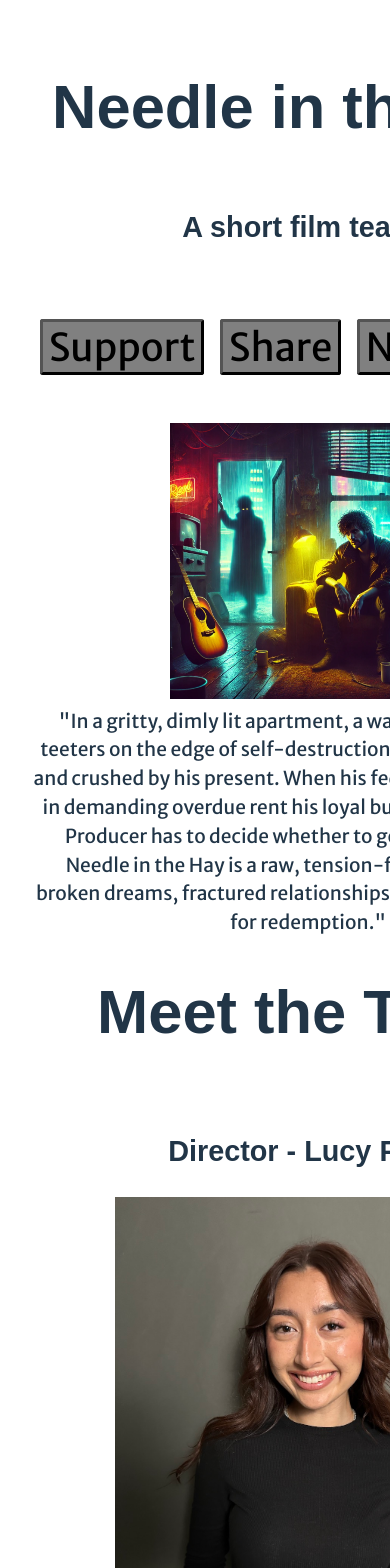
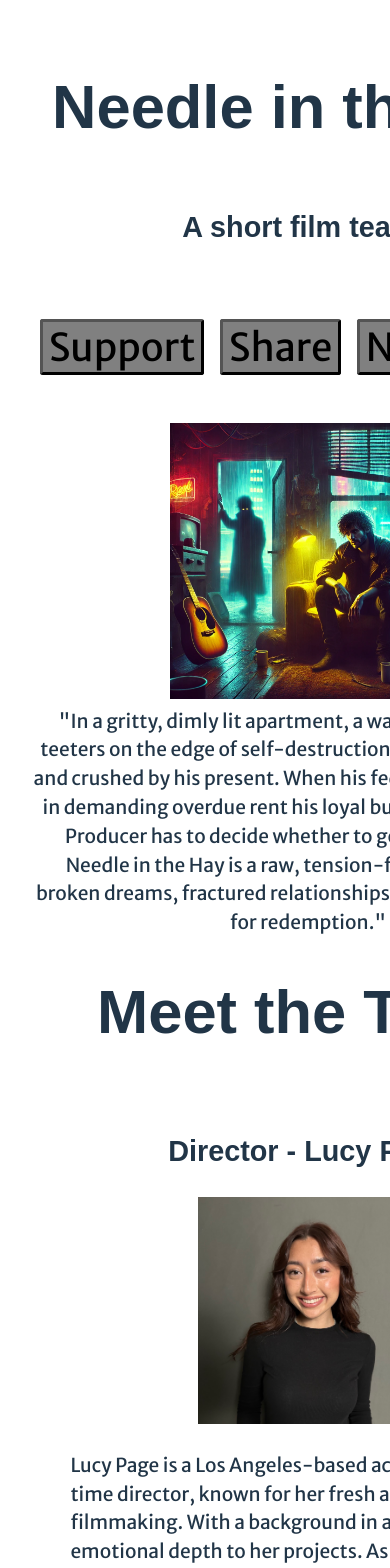
Before and after one commit to billbunkum/needleinthehayfilm, a React (Vite) app: page / in a window 390 px wide. Shown: the top 1568 px of the page. Built offline with nearby package versions, Linux system fonts and the light colour scheme; a web font is replaced by a local one.

Commit message:
finish team section headshot responsiveness

```diff
--- a/src/App.css
+++ b/src/App.css
@@ -139,7 +139,7 @@ a.button {
 	}
 	.headshots {
 /*		width: 400px*/
-		width: 70%;
+		width: 40%;
 	}
 	@media only screen and (max-device-width: 481px){
 		.headshots {
```
